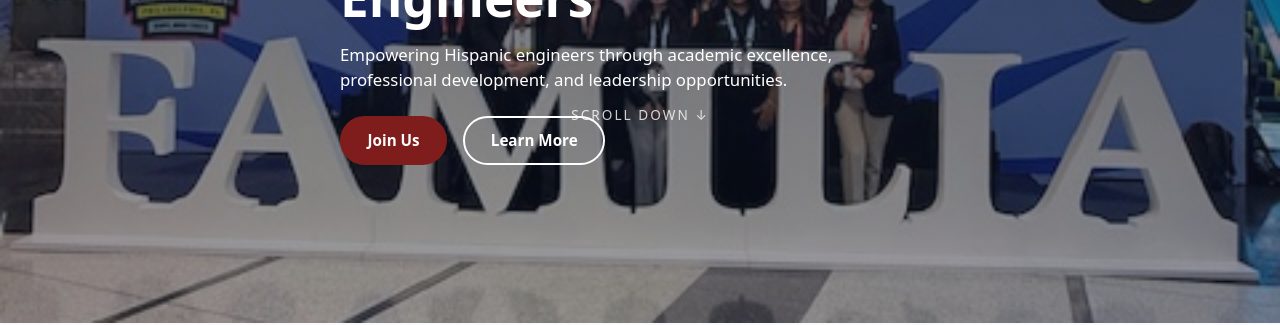
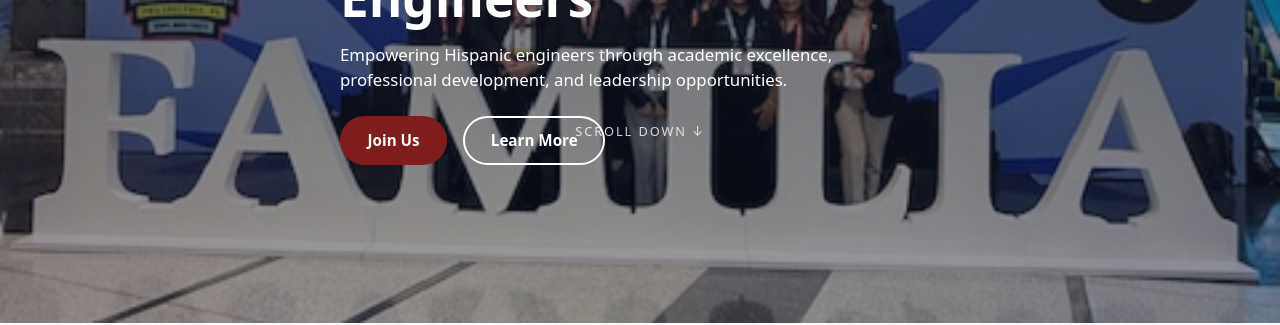
Before and after one commit to NestorYandel/pvamu-shpe-website, a Jekyll site: the page built from index.md, in a window 1280 px wide. Shown: the part 397-722 px from the top of the page. Built offline with Jekyll 4.4.1, drawn with Linux system fonts in a browser that asks for light colours.

Commit message:
Update custom.css

```diff
--- a/assets/css/custom.css
+++ b/assets/css/custom.css
@@ -169,14 +169,15 @@ body {
 /* Scroll hint */
 .scroll-hint {
   position: absolute;
-  bottom: 2.5rem;
+  bottom: 1.5rem;
   left: 50%;
   transform: translateX(-50%);
-  font-size: 0.85rem;
+  font-size: 0.8rem;
   text-transform: uppercase;
   letter-spacing: 0.15em;
   opacity: 0.8;
 }
+
 
 /* Main content area under hero */
 .page-content {
```
